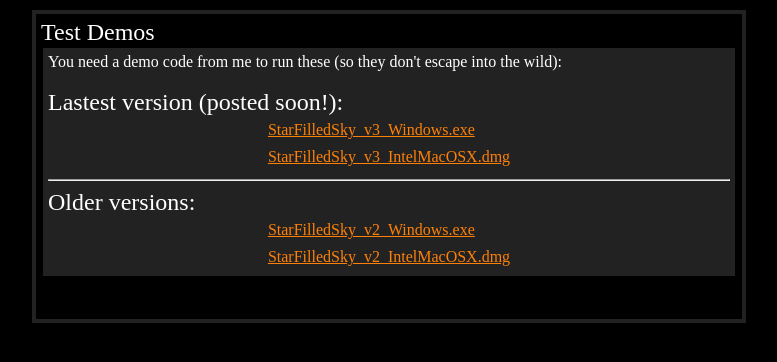
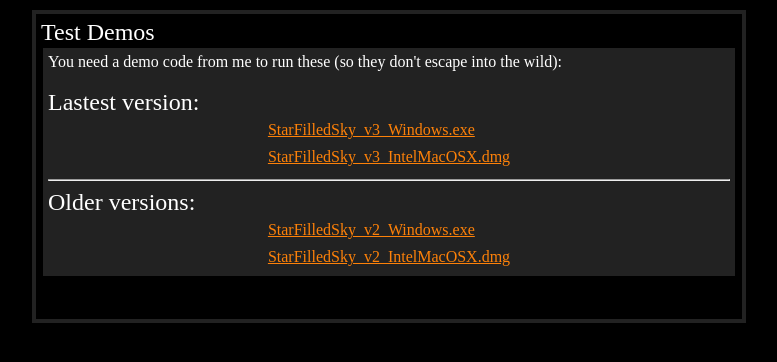
Before and after one commit to jasonrohrer/StarFilledSky, a PHP site: page /testDemo/index.php in a window 1280 px wide. Shown: the top 362 px of the page, without its empty margins (251-1028 px from the left). Run offline with PHP 8.4, Linux system fonts and the light colour scheme; some libraries are stand-ins or nearby versions.

Commit message:
Final doc changes for v3 test release.

```diff
--- a/documentation/html/testDemo/index.php
+++ b/documentation/html/testDemo/index.php
@@ -21,7 +21,7 @@ You need a demo code from me to run these (so they don't escape into the wild):
 <br>
 
 
-<font size=5>Lastest version (posted soon!):</font>
+<font size=5>Lastest version:</font>
 <center>
 <table border=0 cellpadding=4 cellspacing=1>
 <tr><td><a href="StarFilledSky_v3_Windows.exe">StarFilledSky_v3_Windows.exe</a></td></tr>
```
Also changed, not shown: documentation/changeLog.txt.
